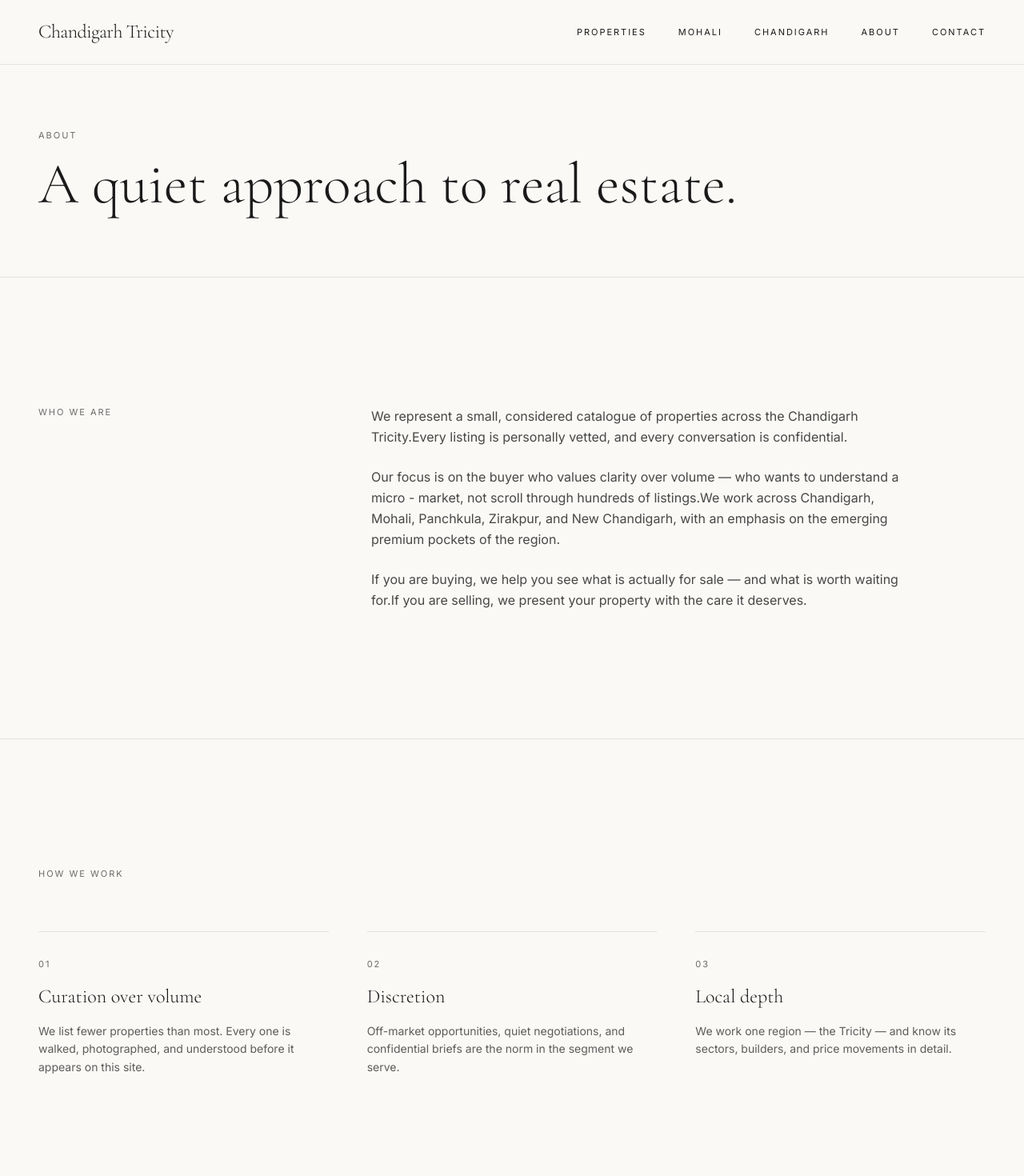
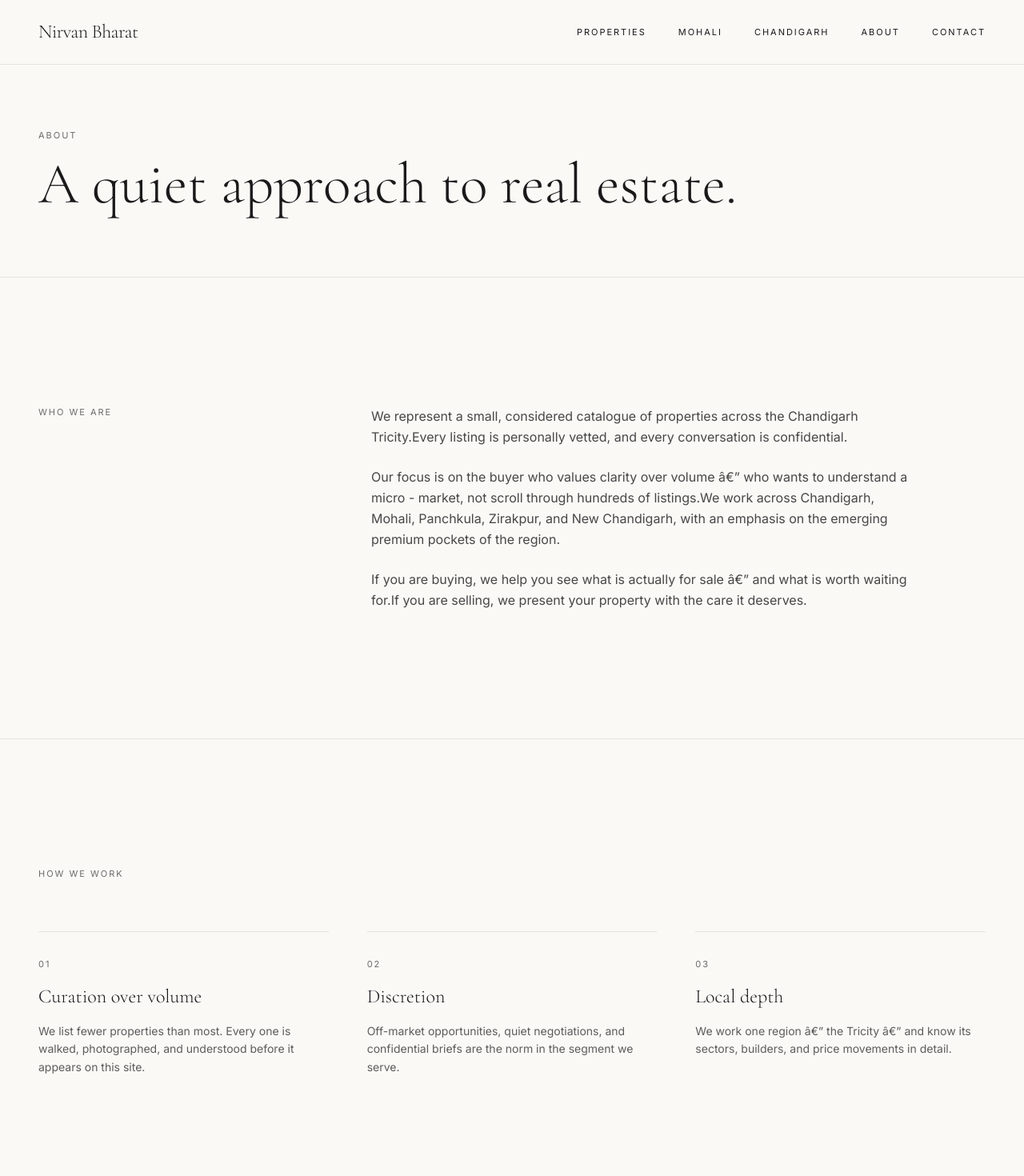
Before and after one commit to nirvanbharat/chandigarh-realestate, a Next.js app: page /about in a window 1280 px wide. Shown: the top 1470 px of the page at 80% size. Built offline with nearby package versions, Linux system fonts and the light colour scheme.

Commit message:
Rebrand to Nirvan Bharat

```diff
--- a/src/app/(frontend)/about/page.tsx
+++ b/src/app/(frontend)/about/page.tsx
@@ -2,7 +2,7 @@ import Image from 'next/image'
 import type { Metadata } from 'next'
 
 export const metadata: Metadata = {
-    title: 'About | Chandigarh Tricity',
+    title: 'About | Nirvan Bharat',
     description:
         'A quiet, considered approach to real estate across Chandigarh, Mohali, Panchkula, Zirakpur, and New Chandigarh.',
 }
@@ -33,14 +33,14 @@ export default function AboutPage() {
               every conversation is confidential.
             </p>
         <p>
-              Our focus is on the buyer who values clarity over volume — who
+              Our focus is on the buyer who values clarity over volume â€” who
               wants to understand a micro - market, not scroll through hundreds
               of listings.We work across Chandigarh, Mohali, Panchkula,
         Zirakpur, and New Chandigarh, with an emphasis on the emerging
               premium pockets of the region.
             </p>
         <p>
-              If you are buying, we help you see what is actually for sale —
+              If you are buying, we help you see what is actually for sale â€”
               and what is worth waiting for.If you are selling, we present
               your property with the care it deserves.
             </p>
@@ -70,7 +70,7 @@ export default function AboutPage() {
                         {
                             n: '03',
                             h: 'Local depth',
-                            b: 'We work one region — the Tricity — and know its sectors, builders, and price movements in detail.',
+                            b: 'We work one region â€” the Tricity â€” and know its sectors, builders, and price movements in detail.',
                         },
             ].map((p) => (
                             <div key= { p.n } className = "border-t border-hairline pt-8" >
--- a/src/app/(frontend)/contact/page.tsx
+++ b/src/app/(frontend)/contact/page.tsx
@@ -2,8 +2,8 @@ import type { Metadata } from 'next'
 import { ContactForm } from '@/components/ContactForm'
 
 export const metadata: Metadata = {
-    title: 'Contact | Chandigarh Tricity',
-    description: 'Get in touch about properties across the Chandigarh Tricity.',
+    title: 'Contact | Nirvan Bharat',
+    description: 'Get in touch about properties across the Nirvan Bharat.',
 }
 
 export default function ContactPage() {
@@ -48,7 +48,7 @@ export default function ContactPage() {
                 Office
                 </p>
                 < p className = "font-serif text-2xl font-light leading-snug" >
-                    Chandigarh Tricity
+                    Nirvan Bharat
                         < br />
                         Sector 17, Chandigarh
                             </p>
--- a/src/app/(frontend)/locations/[slug]/page.tsx
+++ b/src/app/(frontend)/locations/[slug]/page.tsx
@@ -10,7 +10,7 @@ const LOCATION_DATA: Record<string, { label: string; blurb: string }> = {
     chandigarh: {
         label: 'Chandigarh',
         blurb:
-            'The original planned city. Sectors 5, 9, 17 and 35 hold the most prestigious addresses in the Tricity. Supply is constrained and prices reflect it — this is where long-term value lives.',
+            'The original planned city. Sectors 5, 9, 17 and 35 hold the most prestigious addresses in the Tricity. Supply is constrained and prices reflect it â€” this is where long-term value lives.',
     },
     mohali: {
         label: 'Mohali',
@@ -30,7 +30,7 @@ const LOCATION_DATA: Record<string, { label: string; blurb: string }> = {
     'new-chandigarh': {
         label: 'New Chandigarh',
         blurb:
-            'The planned extension north of Chandigarh. Larger plots, lower density, and long-horizon appreciation. Best for buyers willing to wait 3–5 years for infrastructure to mature.',
+            'The planned extension north of Chandigarh. Larger plots, lower density, and long-horizon appreciation. Best for buyers willing to wait 3â€“5 years for infrastructure to mature.',
     },
 }
 
@@ -43,7 +43,7 @@ export async function generateMetadata({
     const data = LOCATION_DATA[slug]
     if (!data) return {}
     return {
-        title: `${data.label} Properties | Chandigarh Tricity`,
+        title: `${data.label} Properties | Nirvan Bharat`,
         description: data.blurb.slice(0, 155),
     }
 }
--- a/src/collections/SiteSettings.ts
+++ b/src/collections/SiteSettings.ts
@@ -8,7 +8,7 @@ export const SiteSettings: GlobalConfig = {
     },
     fields: [
         { name: 'heroImage', type: 'upload', relationTo: 'media' },
-        { name: 'heroHeadline', type: 'text', defaultValue: 'Properties in Chandigarh Tricity' },
+        { name: 'heroHeadline', type: 'text', defaultValue: 'Properties in the Tricity' },
         { name: 'heroSubline', type: 'text', defaultValue: 'A curated catalogue of residences across Chandigarh, Mohali, Panchkula, Zirakpur and New Chandigarh.' },
         { name: 'aboutHeading', type: 'text', defaultValue: 'A quiet approach to real estate.' },
         { name: 'aboutBody', type: 'textarea' },
--- a/src/components/Footer.tsx
+++ b/src/components/Footer.tsx
@@ -5,7 +5,7 @@ export function Footer() {
         <footer className= "border-t border-hairline mt-section" >
         <div className="mx-auto max-w-site px-6 md:px-12 py-16 grid grid-cols-1 md:grid-cols-3 gap-12" >
             <div>
-            <p className="font-serif text-2xl font-light" > Chandigarh Tricity </p>
+            <p className="font-serif text-2xl font-light" > Nirvan Bharat </p>
                 < p className = "mt-4 text-xs text-muted leading-relaxed max-w-xs" >
                     A curated catalogue of properties across Chandigarh, Mohali, Panchkula, Zirakpur, and New Chandigarh.
           </p>
@@ -57,7 +57,7 @@ export function Footer() {
                 </div>
                 < div className = "border-t border-hairline" >
                     <div className="mx-auto max-w-site px-6 md:px-12 py-6 text-[11px] tracking-label uppercase text-muted flex justify-between" >
-                        <span>© { new Date().getFullYear() } Chandigarh Tricity Realty </span>
+                        <span>Â© { new Date().getFullYear() } Nirvan Bharat </span>
                             < span > RERA Registered </span>
                                 </div>
                                 </div>
--- a/src/components/Header.tsx
+++ b/src/components/Header.tsx
@@ -5,7 +5,7 @@ export function Header() {
         <header className= "border-b border-hairline bg-paper sticky top-0 z-50" >
         <div className="mx-auto max-w-site px-6 md:px-12 py-6 flex items-center justify-between" >
             <Link href="/" className = "font-serif text-2xl font-light tracking-tight" >
-                Chandigarh Tricity
+                Nirvan Bharat
                     </Link>
                     < nav className = "hidden md:flex gap-10 text-[11px] tracking-label uppercase" >
                         <Link href="/properties" className = "hover:text-accent transition-colors" > Properties </Link>
--- a/src/payload.config.ts
+++ b/src/payload.config.ts
@@ -38,7 +38,7 @@ export default buildConfig({
     }),
     email: resendAdapter({
         defaultFromAddress: 'onboarding@resend.dev',
-        defaultFromName: 'Chandigarh Tricity',
+        defaultFromName: 'Nirvan Bharat',
         apiKey: process.env.RESEND_API_KEY || '',
     }),
     plugins: [
```
Also changed, not shown: 1 other file (tests, documents, lock files or other folders).
